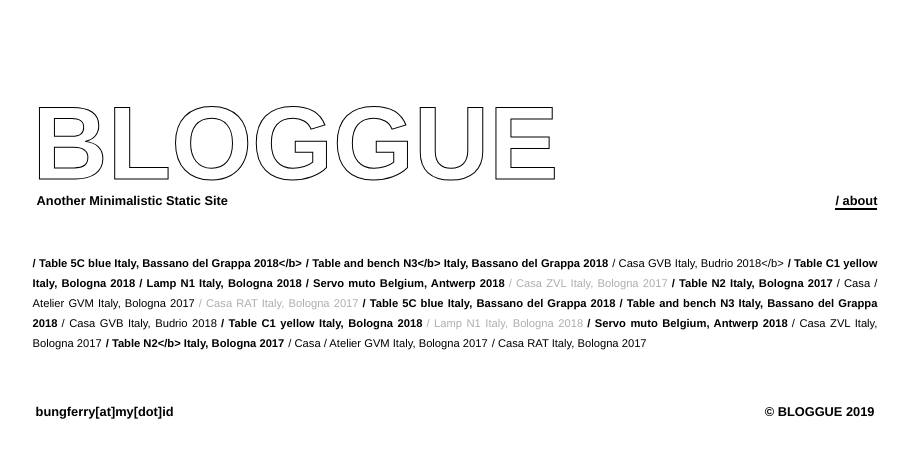
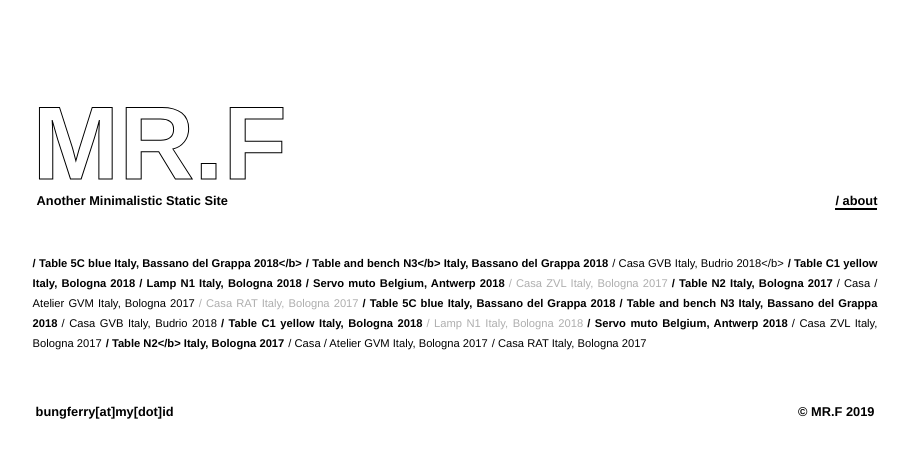
Before and after one commit to bungferry/bloggue, a Jekyll site: the page built from index.md, in a window 1280 px wide. Shown: the top 458 px of the page, without its empty margins (185-1094 px from the left). Built offline with Jekyll 4.4.1, drawn with Linux system fonts in a browser that asks for light colours.

Commit message:
Update _config.yml

```diff
--- a/_config.yml
+++ b/_config.yml
@@ -1,7 +1,7 @@
 ###########
 # site.title
 
-title:    'BLOGGUE'
+title:    'MR.F'
 subtitle: 'Another Minimalistic Static Site'
 
 
```
